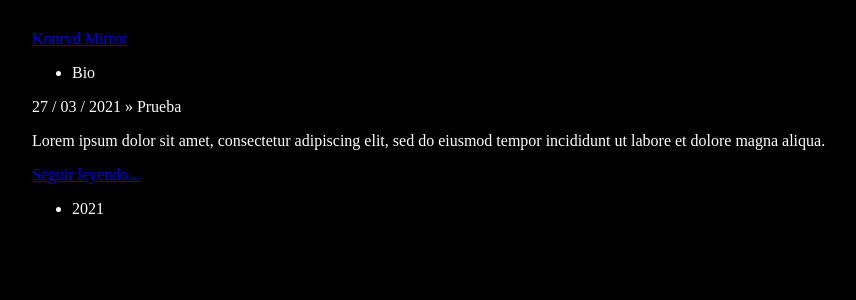
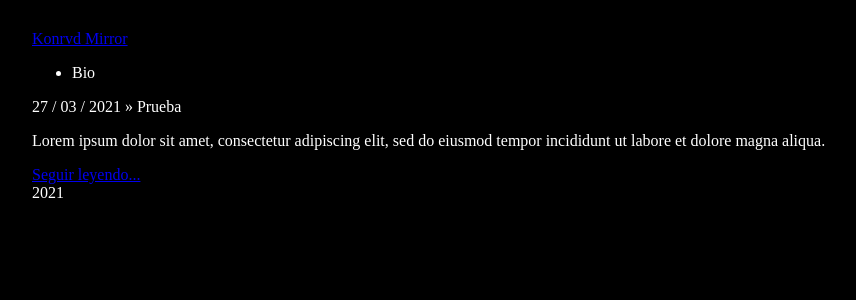
Before and after one commit to konrvd-mirror/konrvd-mirror.github.io, a Jekyll site: the page built from index.html, in a window 1280 px wide. Shown: the top 300 px of the page, without its empty margins (160-1016 px from the left). Built offline with Jekyll 4.4.1, drawn with Linux system fonts in a browser that asks for light colours.

```diff
--- a/_layouts/default.html
+++ b/_layouts/default.html
@@ -17,9 +17,7 @@
 
 		</div>
 		<footer>
-		<ul>
-		<li>2021</li>
-		</ul>
+			2021
 		</footer>
 	</body>
 </html>
```
